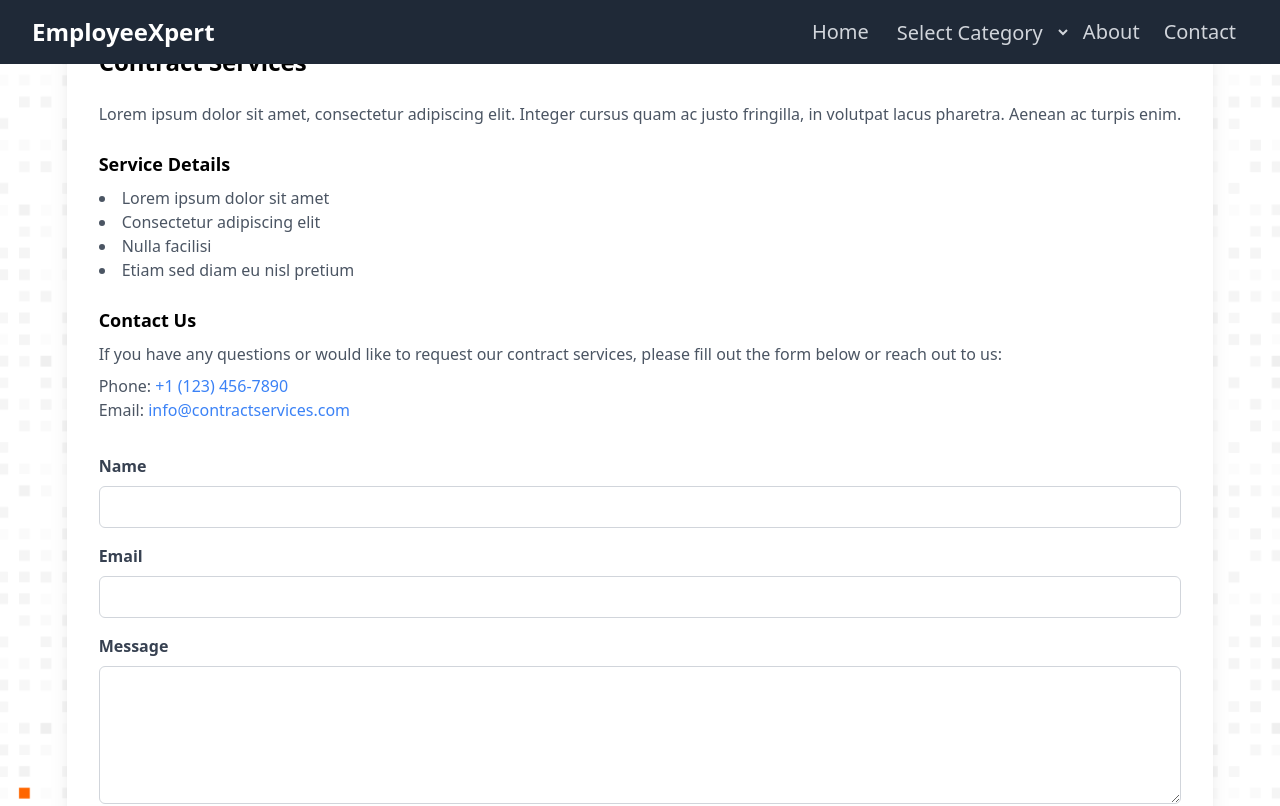
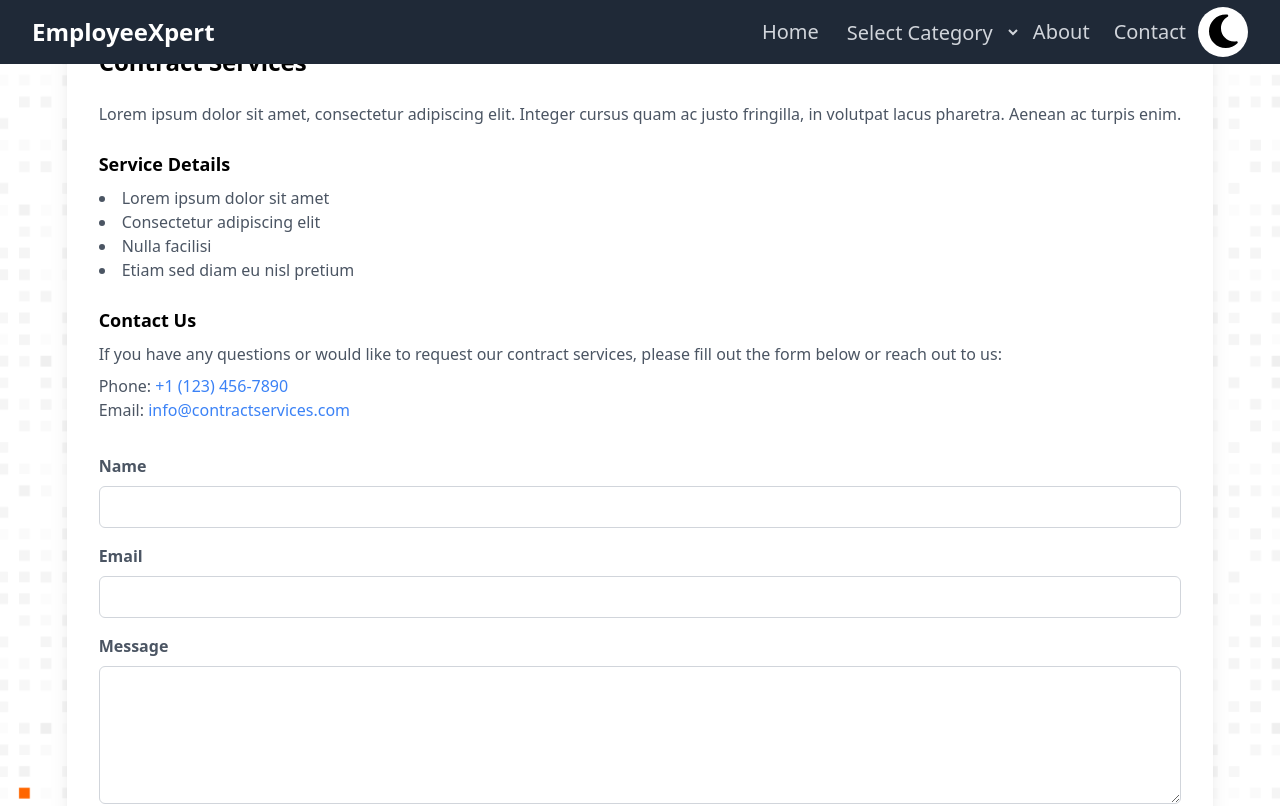
Before and after one commit to akibahmed229/Java-Employee_Management-System-Website, a React (Vite) app: page /contact in a window 1280 px wide. Shown: the top 806 px of the page. Built offline with nearby package versions, Linux system fonts and the light colour scheme.

Commit message:
Dark Mode Added

```diff
--- a/package.json
+++ b/package.json
@@ -10,6 +10,10 @@
     "preview": "vite preview"
   },
   "dependencies": {
+    "@fortawesome/fontawesome-free": "^6.4.0",
+    "@fortawesome/fontawesome-svg-core": "^6.4.0",
+    "@fortawesome/free-solid-svg-icons": "^6.4.0",
+    "@fortawesome/react-fontawesome": "^0.2.0",
     "react": "^18.2.0",
     "react-dom": "^18.2.0",
     "react-responsive-carousel": "^3.2.23",
--- a/src/App.jsx
+++ b/src/App.jsx
@@ -6,20 +6,35 @@ import ErrorPage from "./components/ErrorPage";
 import About from "./components/About";
 import Contact from "./components/Contact";
 import Techonology from "./components/Techonology";
+import { useEffect, useState } from "react";
 
 function App() {
+  const [darkMode, setDarkMode] = useState(false);
+
+  const darkModeOn = darkMode ? "dark:bg-gray-900  dark:text-white" : "";
+
+  useEffect(() => {
+    const storedDarkMode = localStorage.getItem('darkMode');
+    if (storedDarkMode) {
+      setDarkMode(JSON.parse(storedDarkMode));
+    }
+  }, []);
+
   return (
-    <>
-      <Navber />
+    <div className={`${darkModeOn} `}>
+      <Navber darkMode={darkMode} setDarkMode={setDarkMode} />
       <Routes>
-        <Route path="/" element={<Home />} />
-        <Route path="/about" element={<About />} />
-        <Route path="/contact" element={<Contact />} />
-        <Route path="/technology" element={<Techonology />} />
+        <Route path="/" element={<Home darkMode={darkMode} />} />
+        <Route path="/about" element={<About darkMode={darkMode} />} />
+        <Route path="/contact" element={<Contact darkMode={darkMode} />} />
+        <Route
+          path="/technology"
+          element={<Techonology darkMode={darkMode} />}
+        />
         <Route path="*" element={<ErrorPage />} />
       </Routes>
       <Footer />
-    </>
+    </div>
   );
 }
 
--- a/src/components/About.jsx
+++ b/src/components/About.jsx
@@ -1,6 +1,6 @@
 import { useEffect, useRef } from "react";
 
-const About = () => {
+const About = ({ darkMode }) => {
   const topRef = useRef(null);
 
   const developers = [
@@ -46,9 +46,9 @@ const About = () => {
       <h1 className="text-4xl font-bold mb-8 mt-8">
         About Employee Management System
       </h1>
-      <div className=" rounded-lg shadow-2xl p-6">
+      <div className="rounded-lg shadow-2xl p-6">
         <h2 className="text-2xl font-bold mb-4">Overview</h2>
-        <p className="text-gray-700">
+        <p className="text-white">
           The Employee Management System is a Java-based application that
           provides a user-friendly interface for managing employee details.
         </p>
@@ -63,7 +63,12 @@ const About = () => {
 
         <div className="grid gap-4 sm:grid-cols-1 md:grid-cols-2 lg:grid-cols-2 xl:grid-cols-2">
           {developers.map((developer, index) => (
-            <div key={index} className="bg-white rounded-lg shadow-md p-4">
+            <div
+              key={index}
+              className={`${
+                darkMode ? "bg-[#1f2937]" : "bg-white"
+              } rounded-lg shadow-md p-4`}
+            >
               <img
                 src={developer.photo}
                 alt={developer.name}
@@ -72,13 +77,19 @@ const About = () => {
               <h3 className="text-xl font-bold mb-2 text-center">
                 {developer.name}
               </h3>
-              <p className="text-gray-700 text-center">{developer.role}</p>
+              <p
+                className={`${
+                  darkMode ? "text-white" : "text-gray-700"
+                } text-center`}
+              >
+                {developer.role}
+              </p>
             </div>
           ))}
         </div>
       </div>
 
-      <p className="text-gray-700 mt-4 mb-8">
+      <p className={`${darkMode} ? "text-white" : "text-gray-700"} mt-4 mb-8`}>
         The Employee Management System simplifies the process of managing
         employee information and ensures efficient data storage and retrieval.
       </p>
--- a/src/components/Contact.jsx
+++ b/src/components/Contact.jsx
@@ -1,6 +1,6 @@
 import { useEffect, useRef } from "react";
 
-const Contact = () => {
+const Contact = ({ darkMode }) => {
   const topRef = useRef(null);
 
   useEffect(() => {
@@ -13,14 +13,18 @@ const Contact = () => {
 
   return (
     <div
-      className="flex flex-col items-center justify-center h-screen  mx-auto"
+      className={`flex flex-col items-center justify-center h-screen  mx-auto`}
       ref={topRef}
     >
-      <div className="max-w-6xl p-8 bg-white  shadow-xl rounded-lg ">
+      <div
+        className={`max-w-6xl p-8 ${
+          darkMode ? "bg-[#1f2937]" : "bg-white"
+        }  shadow-xl rounded-lg`}
+      >
         <h1 className="text-2xl font-bold md:mb-6 lg:mb-6 xl:mb-6">
           Contract Services
         </h1>
-        <p className="text-gray-600 mb-6">
+        <p className={` mb-6 ${darkMode ? "text-white" : "text-gray-600"} `}>
           Lorem ipsum dolor sit amet, consectetur adipiscing elit. Integer
           cursus quam ac justo fringilla, in volutpat lacus pharetra. Aenean ac
           turpis enim.
@@ -28,7 +32,11 @@ const Contact = () => {
 
         <div className="mb-6">
           <h2 className="text-lg font-bold mb-2">Service Details</h2>
-          <ul className="list-disc list-inside text-gray-600">
+          <ul
+            className={`list-disc list-inside ${
+              darkMode ? "text-white" : "text-gray-600"
+            } `}
+          >
             <li>Lorem ipsum dolor sit amet</li>
             <li>Consectetur adipiscing elit</li>
             <li>Nulla facilisi</li>
@@ -38,14 +46,14 @@ const Contact = () => {
 
         <div>
           <h2 className="text-lg font-bold mb-2">Contact Us</h2>
-          <p className="text-gray-600 mb-2">
+          <p className={` mb-2 ${darkMode ? "text-white" : "text-gray-600"} `}>
             If you have any questions or would like to request our contract
             services, please fill out the form below or reach out to us:
           </p>
-          <p className="text-gray-600">
+          <p className={`${darkMode ? "text-white" : "text-gray-600"} `}>
             Phone: <span className="text-blue-500">+1 (123) 456-7890</span>
           </p>
-          <p className="text-gray-600">
+          <p className={`${darkMode ? "text-white" : "text-gray-600"} `}>
             Email:{" "}
             <span className="text-blue-500">info@contractservices.com</span>
           </p>
@@ -55,7 +63,9 @@ const Contact = () => {
           <div className="mb-4">
             <label
               htmlFor="name"
-              className="block text-gray-700 font-bold mb-2"
+              className={`block ${
+                darkMode ? "text-white" : "text-gray-600"
+              } font-bold mb-2`}
             >
               Name
             </label>
@@ -69,7 +79,9 @@ const Contact = () => {
           <div className="mb-4">
             <label
               htmlFor="email"
-              className="block text-gray-700 font-bold mb-2"
+              className={`block ${
+                darkMode ? "text-white" : "text-gray-600"
+              } font-bold mb-2`}
             >
               Email
             </label>
@@ -83,7 +95,9 @@ const Contact = () => {
           <div className="mb-6">
             <label
               htmlFor="message"
-              className="block text-gray-700 font-bold mb-2"
+              className={`block ${
+                darkMode ? "text-white" : "text-gray-600"
+              } font-bold mb-2`}
             >
               Message
             </label>
--- a/src/components/Home.jsx
+++ b/src/components/Home.jsx
@@ -37,7 +37,7 @@ const ImageSlider = () => {
   );
 };
 
-const Home = () => {
+const Home = ({ darkMode }) => {
   const topRef = useRef(null);
 
   useEffect(() => {
@@ -48,6 +48,8 @@ const Home = () => {
     }
   }, []);
 
+  const darkModeOn = darkMode ? "dark:bg-gray-900 text-white" : "";
+
   return (
     <div>
       <div
@@ -57,11 +59,19 @@ const Home = () => {
         <h1 className="md:text-4xl lg:text-4xl xl:text-4xl text-2xl font-bold mb-8 ">
           Employee Management System
         </h1>
-        <p className="md:text-xl lg:text-xl xl:text-xl text-gray-700 mb-8">
+        <p
+          className={`md:text-xl lg:text-xl xl:text-xl ${
+            darkModeOn ? "text-white" : "text-gray-700"
+          } mb-8`}
+        >
           Employee Management System using Java AWT &amp; Swing, with CRUD
           operations using OS file system.
         </p>
-        <div className="bg-white rounded-lg shadow-2xl  p-6">
+        <div
+          className={`
+            ${darkModeOn ? "bg-[#1f2937]" : "bg-white"}
+           rounded-lg shadow-2xl  p-6`}
+        >
           <h2 className="md:text-2xl lg:text-2xl xl:text-2xl font-bold mb-4">
             Main Features
           </h2>
@@ -77,7 +87,7 @@ const Home = () => {
             <li>Navigate through employee records using navigation buttons.</li>
             <li>Store employee data in a text file in the OS file system.</li>
           </ul>
-          <p className="text-gray-700 mt-4">
+          <p className={`${darkModeOn ? "text-white" : "text-gray-700"} mt-4`}>
             The program uses Java AWT &amp; Swing libraries for the graphical
             interface and performs CRUD operations on employee data stored in
             the OS file system.
--- a/src/components/Navber.jsx
+++ b/src/components/Navber.jsx
@@ -1,10 +1,20 @@
 import { useState } from "react";
 import { Link, useNavigate } from "react-router-dom";
 
-function Navbar() {
+import { FontAwesomeIcon } from "@fortawesome/react-fontawesome";
+
+import { faSun, faMoon } from "@fortawesome/free-solid-svg-icons";
+
+function Navbar({ darkMode, setDarkMode }) {
   const [isMenuOpen, setIsMenuOpen] = useState(false);
 
   const navigate = useNavigate();
+
+  const toggleDarkMode = () => {
+    const updatedDarkMode = !darkMode;
+    setDarkMode(updatedDarkMode);
+    localStorage.setItem("darkMode", JSON.stringify(updatedDarkMode));
+  };
 
   const handleDropeDownChange = (e) => {
     e.preventDefault();
@@ -23,6 +33,8 @@ function Navbar() {
   const handleMenuToggle = () => {
     setIsMenuOpen(!isMenuOpen);
   };
+
+  const darkModeIcon = darkMode ? faSun : faMoon;
 
   return (
     <nav className="bg-gray-800 sticky top-0 z-50">
@@ -69,6 +81,14 @@ function Navbar() {
               >
                 Contact
               </Link>
+              <button
+                className={`w-[50px] h-[50px]  ${
+                  darkMode ? "text-white" : "bg-white"
+                } p-1  rounded-full `}
+                onClick={toggleDarkMode}
+              >
+                <FontAwesomeIcon icon={darkModeIcon} fontSize={"2.4rem"} />
+              </button>
             </div>
           </div>
           <div className="block md:hidden">
```
Also changed, not shown: src/components/Techonology.jsx (+22 -10 lines).
